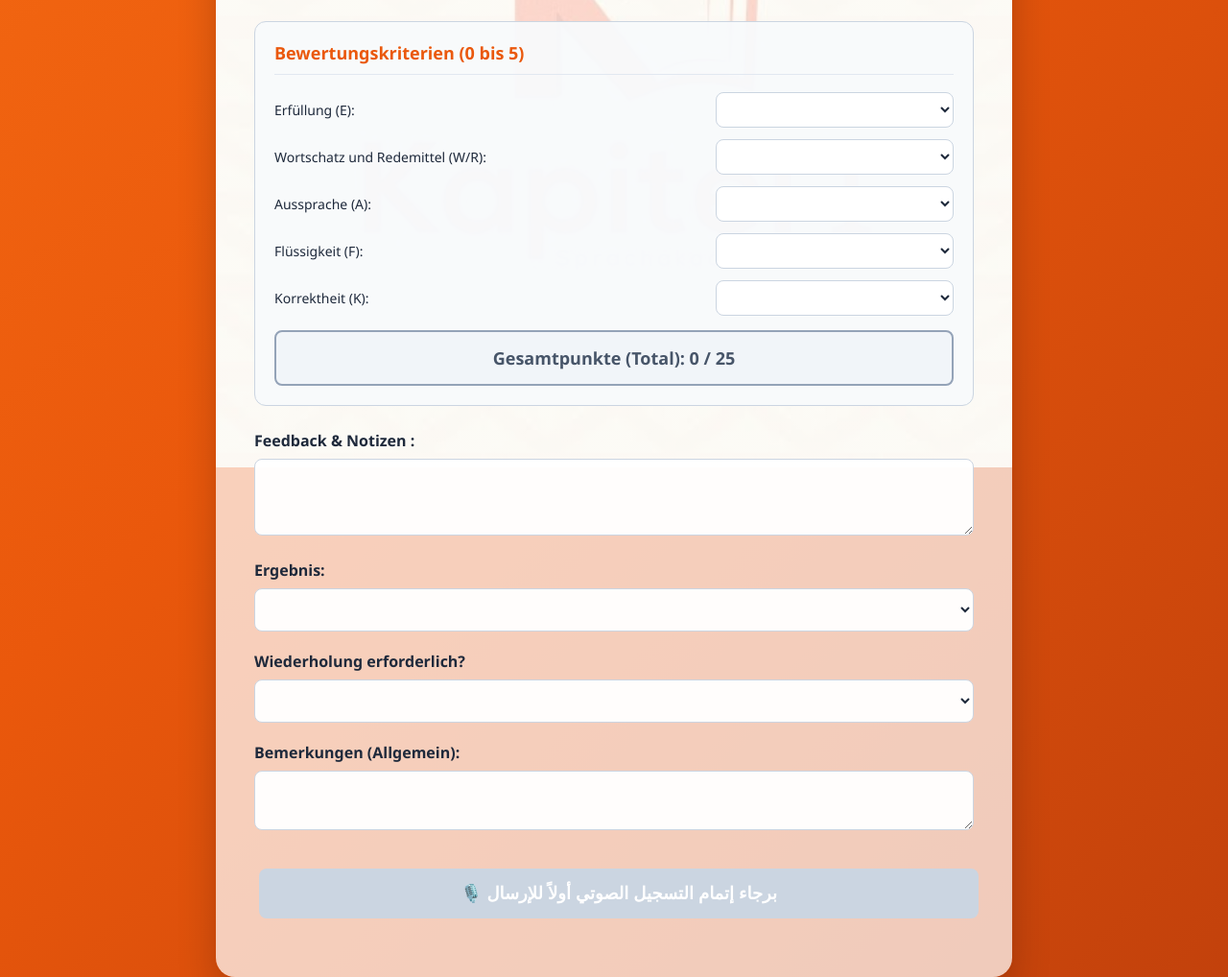
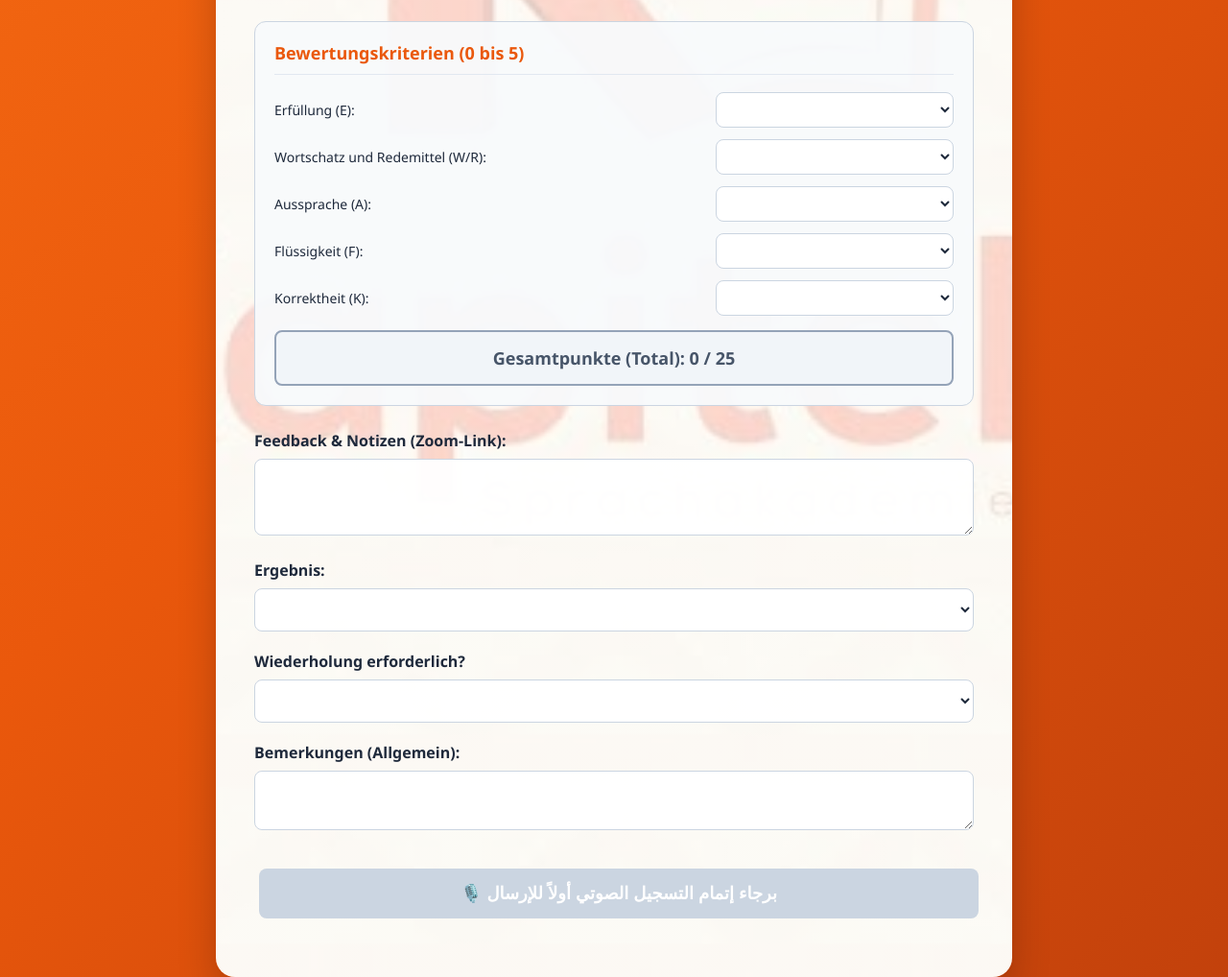
Before and after one commit to KapitelEinsAcademy/kapitel-exam-portal, a plain HTML site: page index.html in a window 1280 px wide. Shown: the part 895-1913 px from the top of the page at 96% size. Drawn offline with Linux system fonts and the light colour scheme.

Commit message:
Update index.html

```diff
--- a/index.html
+++ b/index.html
@@ -38,7 +38,7 @@
         .container {
             width: 100%;
             max-width: 750px;
-            background: linear-gradient(rgba(255, 255, 255, 0.72), rgba(255, 255, 255, 0.72)), url('./logo.jpg') center/contain no-repeat;
+            background: linear-gradient(rgba(255, 255, 255, 0.72), rgba(255, 255, 255, 0.72)), url('./logo.jpg') center center / auto 100% no-repeat;
             padding: 40px;
             border-radius: 20px;
             box-shadow: 0 20px 40px rgba(0, 0, 0, 0.2);
@@ -388,7 +388,7 @@
             </div>
 
             <div class="form-group">
-                <label for="feedback">Feedback & Notizen :</label>
+                <label for="feedback">Feedback & Notizen (Zoom-Link):</label>
                 <textarea id="feedback" rows="3" required></textarea>
             </div>
 
```
